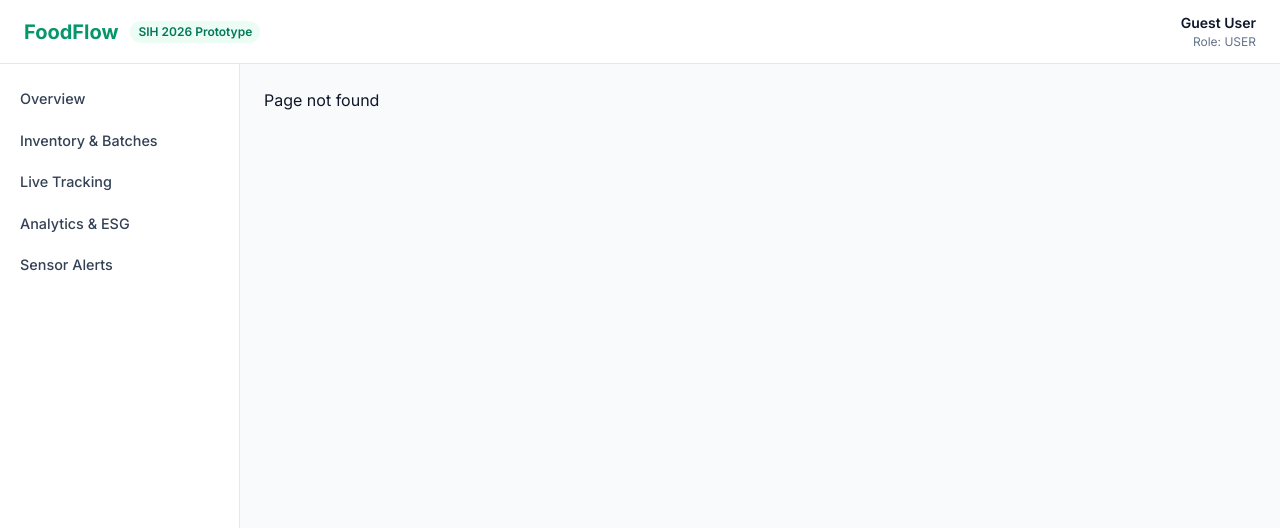
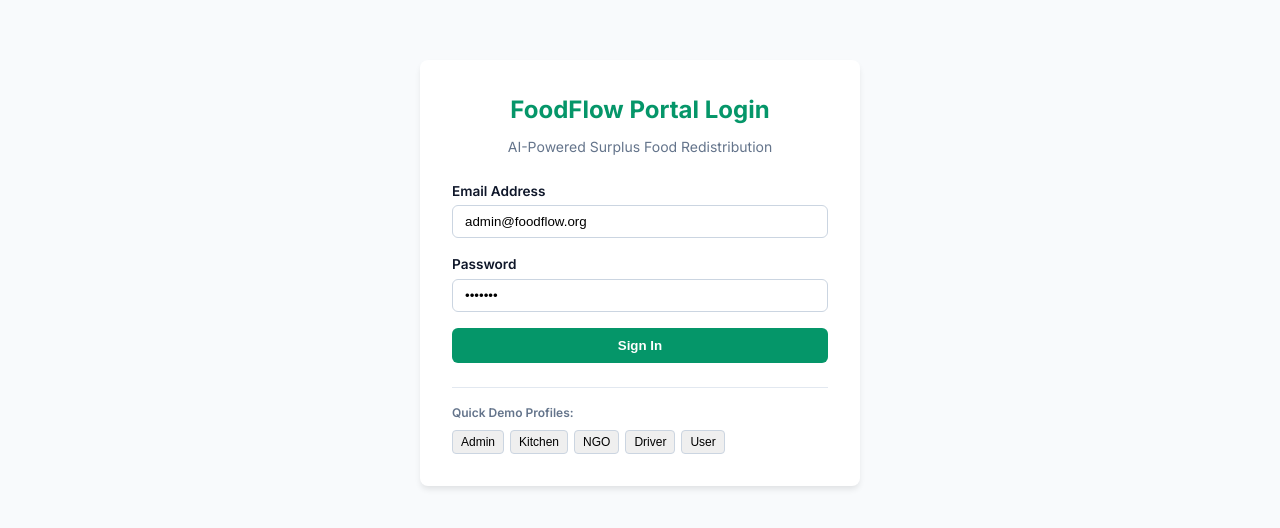
Before and after one commit to KomeshBathula/FoodFlow, a React (Vite) app in the folder frontend/: page /login in a window 1280 px wide. Before the commit this address had no page. Shown: the top 528 px of the page. Built offline with nearby package versions, Linux system fonts and the light colour scheme.

Commit message:
feat(frontend): create login page and authentication state.

```diff
--- a/frontend/src/App.tsx
+++ b/frontend/src/App.tsx
@@ -1,26 +1,40 @@
 import React from 'react';
 import { BrowserRouter as Router, Routes, Route, Navigate } from 'react-router-dom';
+import { AuthProvider, useAuth } from './context/AuthContext';
 import { AppShell } from './components/layout/AppShell';
+import { Login } from './pages/Login';
+
+const MainLayout: React.FC<{ children: React.ReactNode }> = ({ children }) => {
+  const { user, logout } = useAuth();
+  return (
+    <AppShell userRole={user?.role || "GUEST"} userName={user?.name || "Guest"} onLogout={logout}>
+      {children}
+    </AppShell>
+  );
+};
 
 export default function App() {
   return (
+    <AuthProvider>
       <Router>
-      <AppShell userRole="USER" userName="Guest User">
         <Routes>
+          <Route path="/login" element={<Login />} />
           <Route path="/" element={<Navigate to="/dashboard" replace />} />
           <Route path="/dashboard" element={
+            <MainLayout>
               <div style={{ padding: '24px' }}>
                 <h1 style={{ fontSize: '1.5rem', fontWeight: 'bold', marginBottom: '8px' }}>
-                Welcome to FoodFlow
+                  Platform Overview
                 </h1>
                 <p style={{ color: '#64748b' }}>
-                AI-Powered Food Surplus Redistribution Platform prototype initialized.
+                  FoodFlow AI surplus redistribution platform operational overview.
                 </p>
               </div>
+            </MainLayout>
           } />
-          <Route path="*" element={<div>Page not found</div>} />
+          <Route path="*" element={<Navigate to="/dashboard" replace />} />
         </Routes>
-      </AppShell>
       </Router>
+    </AuthProvider>
   );
 }
--- /dev/null
+++ b/frontend/src/context/AuthContext.tsx
@@ -0,0 +1,77 @@
+import React, { createContext, useContext, useState, useEffect } from "react";
+import { User, Role } from "../types/auth";
+import { api } from "../services/api";
+
+interface AuthContextType {
+  user: User | null;
+  token: string | null;
+  login: (email: string, pass: string) => Promise<void>;
+  logout: () => void;
+  isAuthenticated: boolean;
+}
+
+const AuthContext = createContext<AuthContextType | undefined>(undefined);
+
+export const AuthProvider: React.FC<{ children: React.ReactNode }> = ({ children }) => {
+  const [user, setUser] = useState<User | null>(() => {
+    const saved = localStorage.getItem("foodflow_user");
+    return saved ? JSON.parse(saved) : null;
+  });
+  const [token, setToken] = useState<string | null>(() => localStorage.getItem("foodflow_token"));
+
+  const login = async (email: string, pass: string) => {
+    try {
+      const res = await api.post("/auth/login", { email, password: pass });
+      const { user, token } = res.data.data;
+      setUser(user);
+      setToken(token);
+      localStorage.setItem("foodflow_user", JSON.stringify(user));
+      localStorage.setItem("foodflow_token", token);
+    } catch (err: any) {
+      // Deterministic fallback for demo mode if backend is not started
+      const demoRoles: Record<string, { role: Role; name: string }> = {
+        "admin@foodflow.org": { role: "ADMIN", name: "System Admin" },
+        "kitchen@foodflow.org": { role: "KITCHEN", name: "Royal Feast Kitchen" },
+        "ngo@foodflow.org": { role: "NGO", name: "FeedHope Foundation" },
+        "driver@foodflow.org": { role: "DRIVER", name: "Ramesh Kumar (Van)" },
+        "user@foodflow.org": { role: "USER", name: "Public Citizen" }
+      };
+
+      if (demoRoles[email]) {
+        const fallbackUser: User = {
+          id: "demo-" + demoRoles[email].role.toLowerCase(),
+          name: demoRoles[email].name,
+          email,
+          role: demoRoles[email].role,
+          organizationName: demoRoles[email].name
+        };
+        const demoToken = "demo-jwt-token-" + demoRoles[email].role;
+        setUser(fallbackUser);
+        setToken(demoToken);
+        localStorage.setItem("foodflow_user", JSON.stringify(fallbackUser));
+        localStorage.setItem("foodflow_token", demoToken);
+      } else {
+        throw new Error(err.response?.data?.error?.message || "Login failed");
+      }
+    }
+  };
+
+  const logout = () => {
+    setUser(null);
+    setToken(null);
+    localStorage.removeItem("foodflow_user");
+    localStorage.removeItem("foodflow_token");
+  };
+
+  return (
+    <AuthContext.Provider value={{ user, token, login, logout, isAuthenticated: !!token }}>
+      {children}
+    </AuthContext.Provider>
+  );
+};
+
+export function useAuth() {
+  const ctx = useContext(AuthContext);
+  if (!ctx) throw new Error("useAuth must be used within AuthProvider");
+  return ctx;
+}
--- /dev/null
+++ b/frontend/src/pages/Login.tsx
@@ -0,0 +1,106 @@
+import React, { useState } from "react";
+import { useAuth } from "../context/AuthContext";
+import { useNavigate } from "react-router-dom";
+
+export const Login: React.FC = () => {
+  const { login } = useAuth();
+  const navigate = useNavigate();
+  const [email, setEmail] = useState("admin@foodflow.org");
+  const [password, setPassword] = useState("demo123");
+  const [error, setError] = useState("");
+  const [loading, setLoading] = useState(false);
+
+  const handleSubmit = async (e: React.FormEvent) => {
+    e.preventDefault();
+    setLoading(true);
+    setError("");
+    try {
+      await login(email, password);
+      navigate("/dashboard");
+    } catch (err: any) {
+      setError(err.message || "Failed to authenticate");
+    } finally {
+      setLoading(false);
+    }
+  };
+
+  const setRoleDemo = (roleEmail: string) => {
+    setEmail(roleEmail);
+    setPassword("demo123");
+  };
+
+  return (
+    <div style={{
+      maxWidth: '440px',
+      margin: '60px auto',
+      background: '#fff',
+      padding: '32px',
+      borderRadius: '8px',
+      boxShadow: '0 4px 6px -1px rgba(0, 0, 0, 0.1)'
+    }}>
+      <h2 style={{ fontSize: '1.5rem', fontWeight: 'bold', color: '#059669', marginBottom: '8px', textAlign: 'center' }}>
+        FoodFlow Portal Login
+      </h2>
+      <p style={{ color: '#64748b', fontSize: '0.875rem', textAlign: 'center', marginBottom: '24px' }}>
+        AI-Powered Surplus Food Redistribution
+      </p>
+
+      {error && (
+        <div style={{ background: '#fee2e2', color: '#b91c1c', padding: '10px', borderRadius: '6px', marginBottom: '16px', fontSize: '0.875rem' }}>
+          {error}
+        </div>
+      )}
+
+      <form onSubmit={handleSubmit} style={{ display: 'flex', flexDirection: 'column', gap: '16px' }}>
+        <div>
+          <label style={{ display: 'block', fontSize: '0.85rem', fontWeight: 600, marginBottom: '4px' }}>Email Address</label>
+          <input
+            type="email"
+            value={email}
+            onChange={(e) => setEmail(e.target.value)}
+            required
+            style={{ width: '100%', padding: '8px 12px', borderRadius: '6px', border: '1px solid #cbd5e1' }}
+          />
+        </div>
+
+        <div>
+          <label style={{ display: 'block', fontSize: '0.85rem', fontWeight: 600, marginBottom: '4px' }}>Password</label>
+          <input
+            type="password"
+            value={password}
+            onChange={(e) => setPassword(e.target.value)}
+            required
+            style={{ width: '100%', padding: '8px 12px', borderRadius: '6px', border: '1px solid #cbd5e1' }}
+          />
+        </div>
+
+        <button
+          type="submit"
+          disabled={loading}
+          style={{
+            padding: '10px',
+            background: '#059669',
+            color: '#fff',
+            fontWeight: 600,
+            borderRadius: '6px',
+            border: 'none',
+            cursor: 'pointer'
+          }}
+        >
+          {loading ? "Authenticating..." : "Sign In"}
+        </button>
+      </form>
+
+      <div style={{ marginTop: '24px', borderTop: '1px solid #e2e8f0', paddingTop: '16px' }}>
+        <p style={{ fontSize: '0.75rem', color: '#64748b', marginBottom: '8px', fontWeight: 600 }}>Quick Demo Profiles:</p>
+        <div style={{ display: 'flex', flexWrap: 'wrap', gap: '6px' }}>
+          <button type="button" onClick={() => setRoleDemo("admin@foodflow.org")} style={{ fontSize: '0.75rem', padding: '4px 8px', borderRadius: '4px', border: '1px solid #cbd5e1', cursor: 'pointer' }}>Admin</button>
+          <button type="button" onClick={() => setRoleDemo("kitchen@foodflow.org")} style={{ fontSize: '0.75rem', padding: '4px 8px', borderRadius: '4px', border: '1px solid #cbd5e1', cursor: 'pointer' }}>Kitchen</button>
+          <button type="button" onClick={() => setRoleDemo("ngo@foodflow.org")} style={{ fontSize: '0.75rem', padding: '4px 8px', borderRadius: '4px', border: '1px solid #cbd5e1', cursor: 'pointer' }}>NGO</button>
+          <button type="button" onClick={() => setRoleDemo("driver@foodflow.org")} style={{ fontSize: '0.75rem', padding: '4px 8px', borderRadius: '4px', border: '1px solid #cbd5e1', cursor: 'pointer' }}>Driver</button>
+          <button type="button" onClick={() => setRoleDemo("user@foodflow.org")} style={{ fontSize: '0.75rem', padding: '4px 8px', borderRadius: '4px', border: '1px solid #cbd5e1', cursor: 'pointer' }}>User</button>
+        </div>
+      </div>
+    </div>
+  );
+};
--- /dev/null
+++ b/frontend/src/services/api.ts
@@ -0,0 +1,18 @@
+import axios from "axios";
+
+const API_BASE = "http://localhost:5000/api/v1";
+
+export const api = axios.create({
+  baseURL: API_BASE,
+  headers: {
+    "Content-Type": "application/json"
+  }
+});
+
+api.interceptors.request.use((config) => {
+  const token = localStorage.getItem("foodflow_token");
+  if (token && config.headers) {
+    config.headers.Authorization = `Bearer ${token}`;
+  }
+  return config;
+});
--- /dev/null
+++ b/frontend/src/types/auth.ts
@@ -0,0 +1,17 @@
+export type Role = "ADMIN" | "KITCHEN" | "NGO" | "DRIVER" | "USER";
+
+export interface User {
+  id: string;
+  name: string;
+  email: string;
+  role: Role;
+  organizationName?: string;
+}
+
+export interface AuthResponse {
+  success: boolean;
+  data: {
+    token: string;
+    user: User;
+  };
+}
```
Lines whose indentation alone changed are shown as unchanged.
